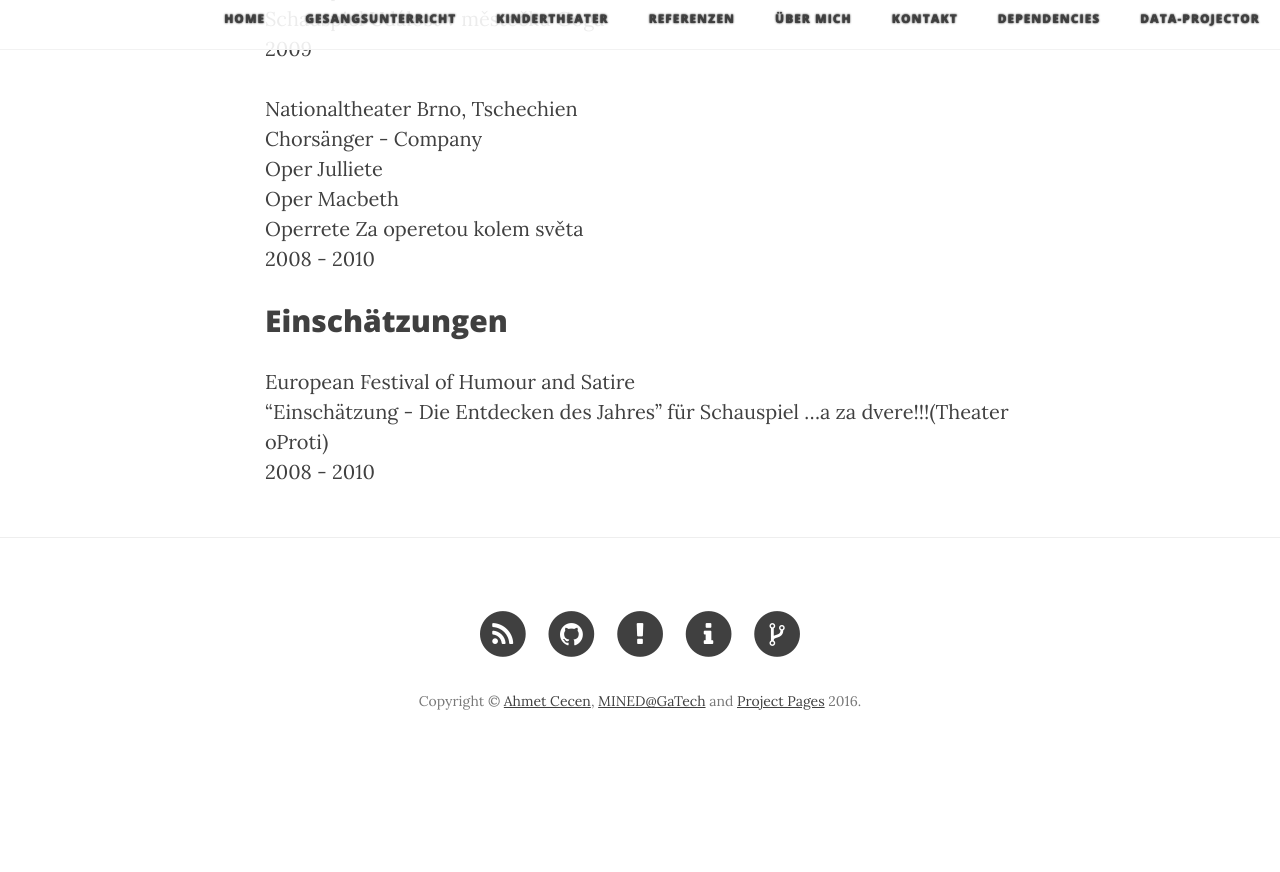
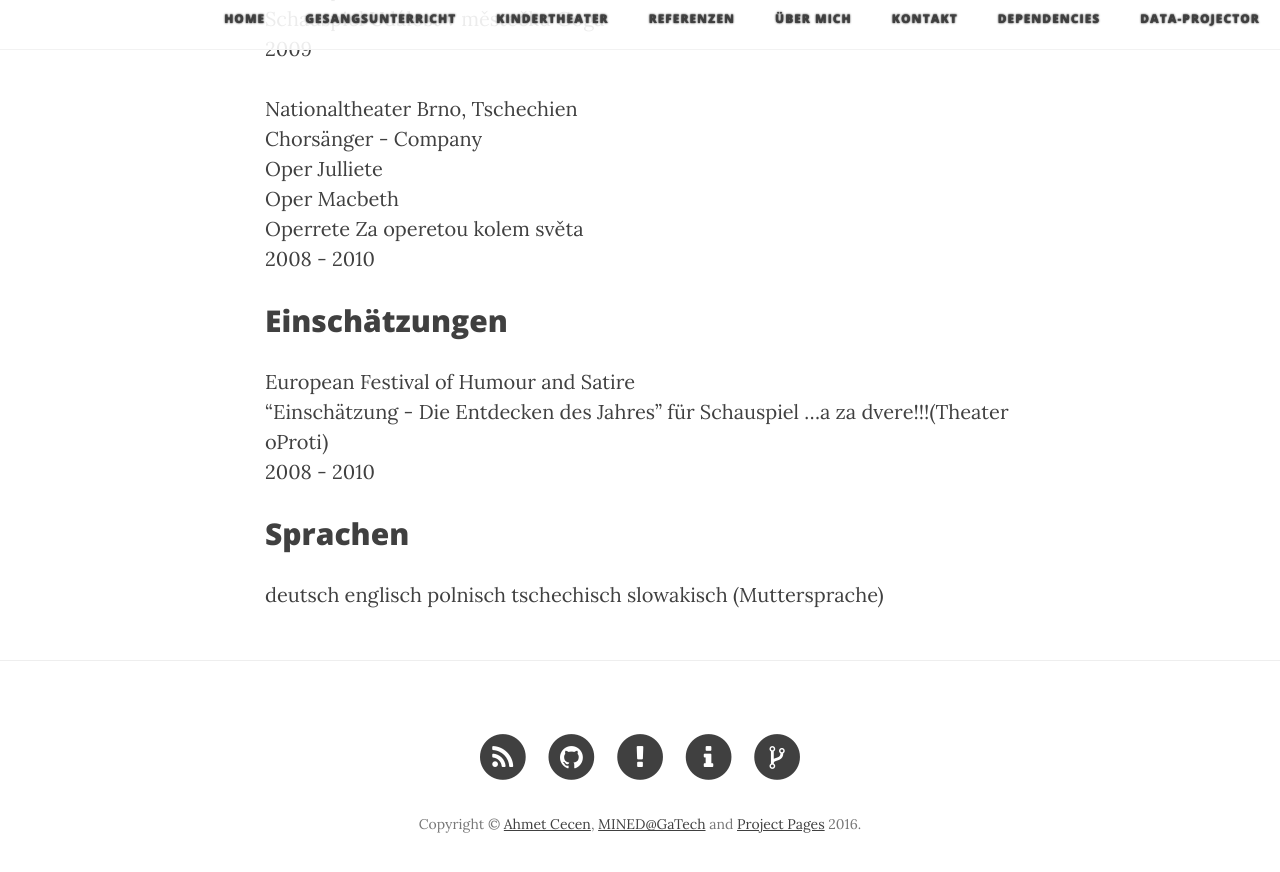
Before and after one commit to janhyza/gesangscoaching.at, a Jekyll site: the page built from projects/Ubermich.md, in a window 1280 px wide and 900 px high, scrolled down 2852 px. Shown: the top 872 px of the window. Built offline with Jekyll 4.4.1, drawn with Linux system fonts in a browser that asks for light colours; nearby versions of some CDN libraries; before the commit the page ends 3629 px from its top, so only the background shows below that.

Commit message:
jazyk upload

```diff
--- a/projects/Ubermich.md
+++ b/projects/Ubermich.md
@@ -93,3 +93,10 @@ Operrete Za operetou kolem světa<br>
 European Festival of Humour and Satire<br>
 "Einschätzung - Die Entdecken des Jahres" für Schauspiel ...a za dvere!!!(Theater oProti)<br>
 2008 - 2010<br>
+
+## Sprachen
+deutsch
+englisch
+polnisch
+tschechisch
+slowakisch (Muttersprache)
```
